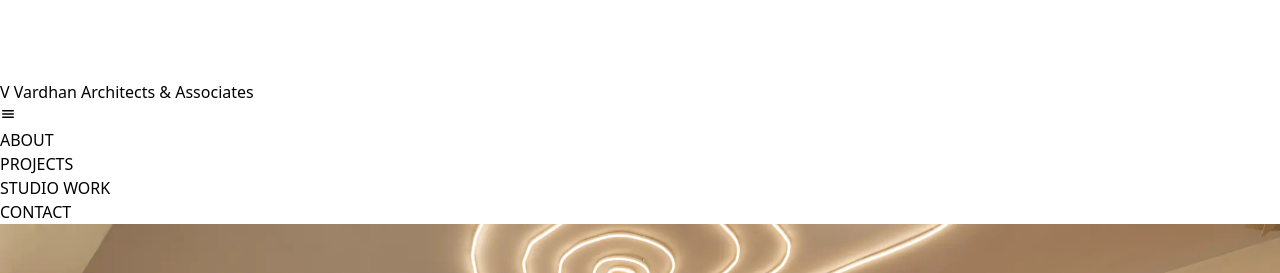
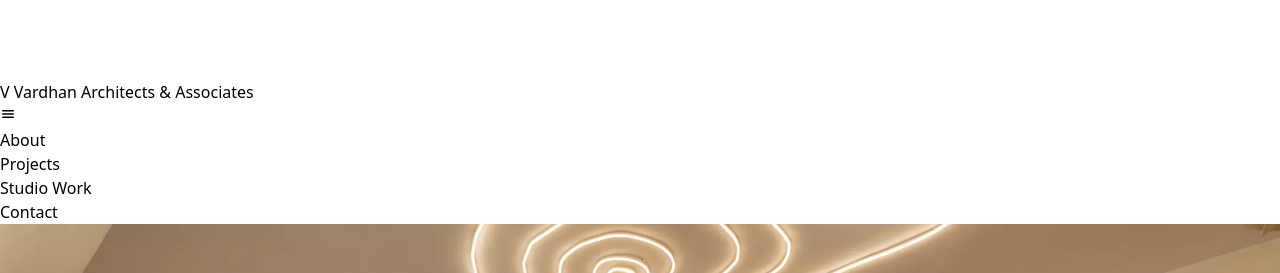
Before and after one commit to Minesh78/Vardhan, a React (Vite) app in the folder Vardhan/: page / in a window 1280 px wide. Shown: the part 2080-2353 px from the top of the page. Built offline with nearby package versions, Linux system fonts and the light colour scheme.

Commit message:
nav bar text changed

```diff
--- a/Vardhan/src/Components/Navbar.jsx
+++ b/Vardhan/src/Components/Navbar.jsx
@@ -26,19 +26,19 @@ const Navbar = () => {
       <ul onClick={()=>setOpen(!open)} className={`md:flex md:items-center md:pb-0 pb-1  absolute md:static  md:z-auto z-[-1] left-0 w-full   md:w-auto md:pl-0 pl-9 backdrop-blur-sm md:backdrop-blur-0 bg-[#200b0e6e]  md:bg-transparent transition-all duration-500  ease-in ${open ? 'top-12 ':'top-[-350px] ' }`}>
 
             <li  className='md:ml-8 text-l md:my-0 my-7 '>
-              <NavLink to="/about" className='text-white hover:text-gray-400 duration-500'>ABOUT</NavLink>
+              <NavLink to="/about" className='text-white hover:text-gray-400 duration-500'>About</NavLink>
             </li>
 
             <li  className='md:ml-6 text-l md:my-0 my-7'>
-              <NavLink to="/projects" className='text-white hover:text-gray-400 duration-500'>PROJECTS</NavLink>
+              <NavLink to="/projects" className='text-white hover:text-gray-400 duration-500'>Projects</NavLink>
             </li>
 
             <li  className='md:ml-8 text-l md:my-0 my-7'>
-              <NavLink to="/studiowork" className='text-white hover:text-gray-400 duration-500'>STUDIO WORK</NavLink>
+              <NavLink to="/studiowork" className='text-white hover:text-gray-400 duration-500'>Studio Work</NavLink>
             </li>
 
             <li  className='md:ml-8 text-l md:my-0 my-7'>
-              <NavLink to="/contact" className='text-white hover:text-gray-400  hover:scale-100 duration-500'>CONTACT</NavLink>
+              <NavLink to="/contact" className='text-white hover:text-gray-400  hover:scale-100 duration-500'>Contact</NavLink>
             </li>
 
       </ul>
```
